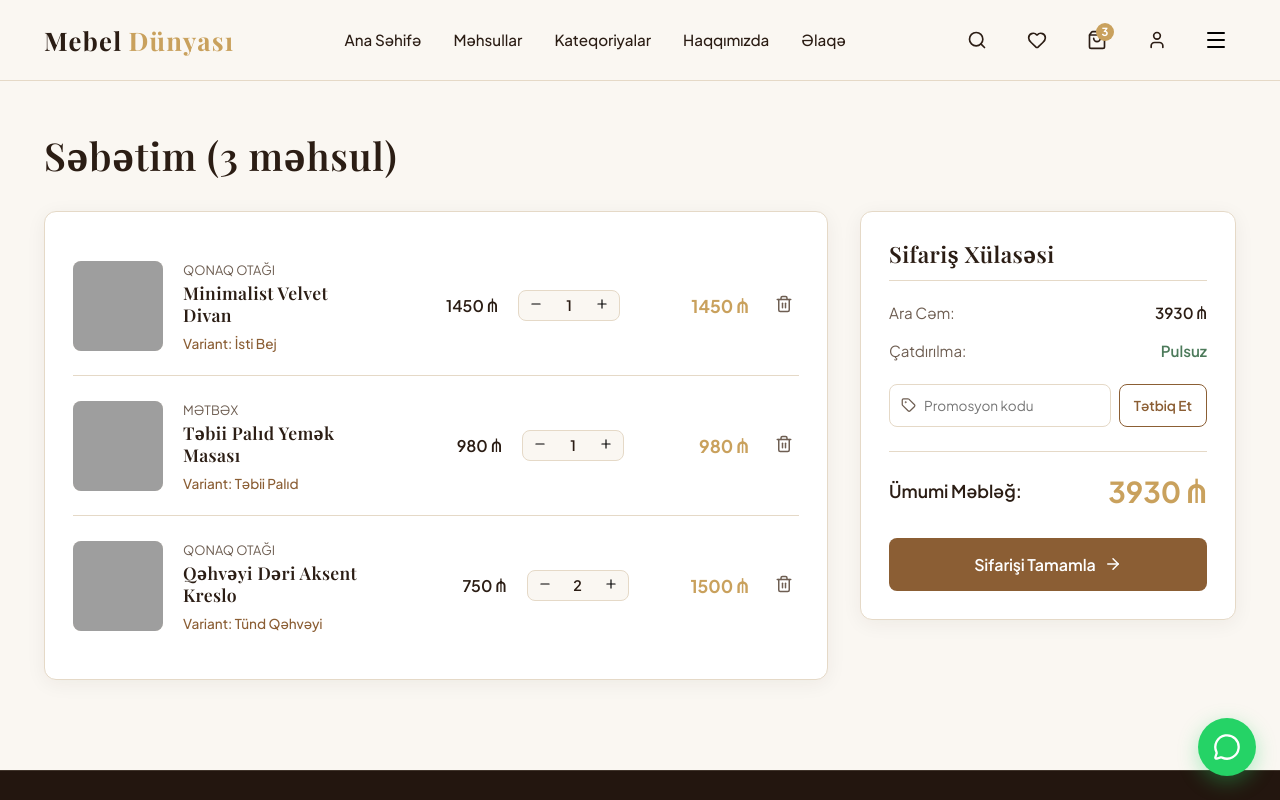
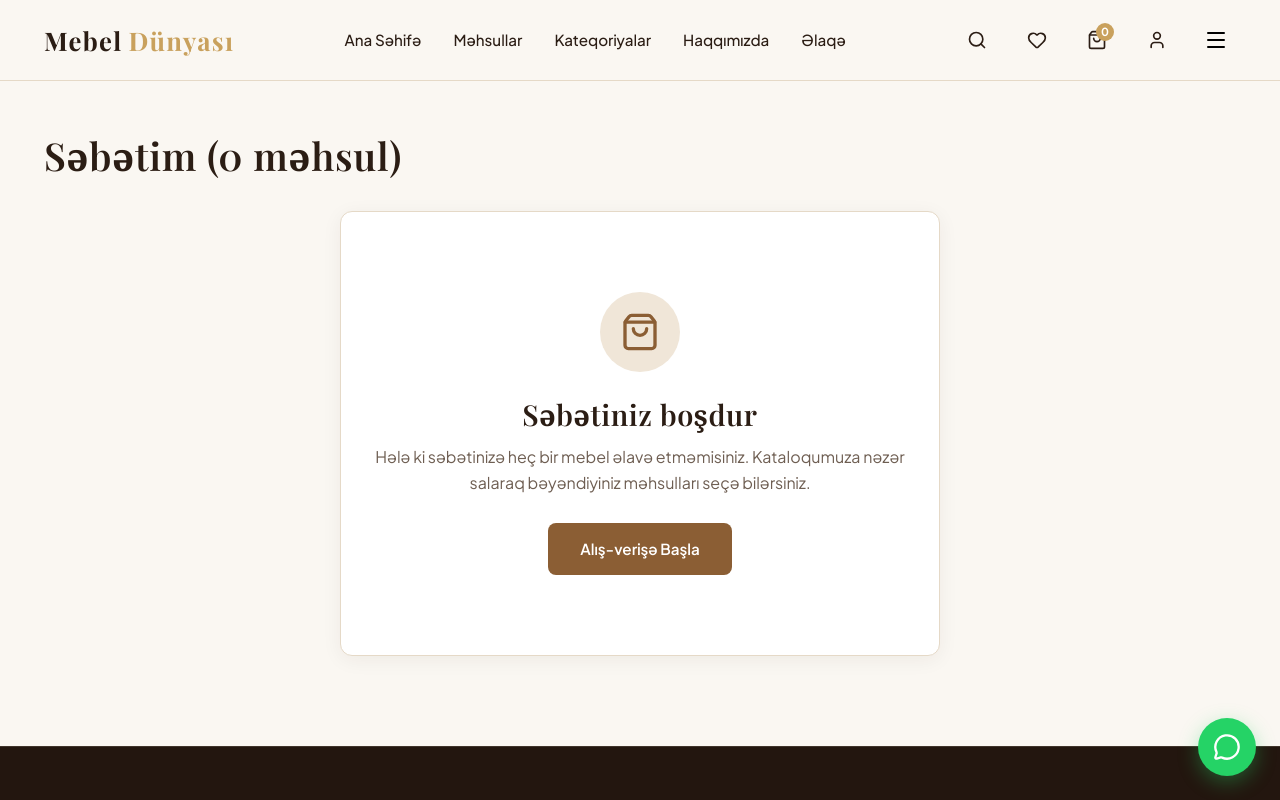
Before and after one commit to hassanoffar-ai/mebel-dunyasi, a Next.js app: page /sebet in a window 1280 px wide. Shown: the top 800 px of the page. Built offline with nearby package versions, Linux system fonts and the light colour scheme; grey boxes are pictures that could not be loaded; a web font is replaced by a local one.

Commit message:
Cart yerinde düzeliş olundu

```diff
--- a/src/app/layout.tsx
+++ b/src/app/layout.tsx
@@ -1,10 +1,11 @@
 import '../../style.css';
 import './globals.css';
 import type { Metadata } from 'next';
+import { CartProvider } from '@/context/CartContext';
 
 export const metadata: Metadata = {
-  title: 'Mebel Dünyası — Hesab Yaradın',
-  description: 'Mebel Dünyası istifadəçi qeydiyyatı səhifəsi.',
+  title: 'Mebel Dünyası — Premium Mebellər',
+  description: 'Müasir və minimalist mebel kolleksiyası.',
 };
 
 export default function RootLayout({
@@ -14,7 +15,9 @@ export default function RootLayout({
 }) {
   return (
     <html lang="az">
-      <body>{children}</body>
+      <body>
+        <CartProvider>{children}</CartProvider>
+      </body>
     </html>
   );
 }
--- a/src/app/mehsullar/[id]/page.tsx
+++ b/src/app/mehsullar/[id]/page.tsx
@@ -9,16 +9,18 @@ import { MOCK_PRODUCTS, Product } from '@/lib/mockData';
 import { supabase } from '@/lib/supabase';
 import { Star, Heart, ShoppingBag, Truck, ShieldCheck, RotateCcw, Check, Plus, Minus, Send, AlertCircle, CheckCircle2 } from 'lucide-react';
 
+import { useCart } from '@/context/CartContext';
+
 export default function ProductDetailPage() {
   const params = useParams();
   const productId = (params?.id as string) || '1';
 
+  const { addToCart } = useCart();
   const [product, setProduct] = useState<Product | null>(null);
   const [selectedImage, setSelectedImage] = useState<string>('');
   const [quantity, setQuantity] = useState(1);
   const [selectedColor, setSelectedColor] = useState('İsti Bej');
   const [activeTab, setActiveTab] = useState<'desc' | 'specs' | 'reviews'>('desc');
-  const [cartCount, setCartCount] = useState(0);
   const [isWishlisted, setIsWishlisted] = useState(false);
 
   // Form State for Review
@@ -253,7 +255,7 @@ export default function ProductDetailPage() {
                 <button
                   className="btn btn-primary"
                   style={{ flex: 1, padding: '14px 24px' }}
-                  onClick={() => setCartCount((prev) => prev + quantity)}
+                  onClick={() => addToCart(product, quantity, selectedColor)}
                 >
                   <ShoppingBag size={20} />
                   Səbətə Əlavə Et
--- a/src/app/mehsullar/page.tsx
+++ b/src/app/mehsullar/page.tsx
@@ -7,17 +7,19 @@ import { ProductCard } from '@/components/ProductCard';
 import { MOCK_PRODUCTS, Product } from '@/lib/mockData';
 import { Search, Filter, SlidersHorizontal } from 'lucide-react';
 
+import { useCart } from '@/context/CartContext';
+
 export default function ProductsPage() {
+  const { addToCart } = useCart();
   const [products, setProducts] = useState<Product[]>(MOCK_PRODUCTS);
   const [selectedCategory, setSelectedCategory] = useState<string>('Bütün');
   const [searchQuery, setSearchQuery] = useState<string>('');
   const [sortBy, setSortBy] = useState<'default' | 'price-low' | 'price-high' | 'rating'>('default');
-  const [cartCount, setCartCount] = useState(0);
 
   const categories = ['Bütün', 'Qonaq Otağı', 'Yataq Otağı', 'Mətbəx'];
 
   const handleAddToCart = (product: Product) => {
-    setCartCount((prev) => prev + 1);
+    addToCart(product);
   };
 
   // Filter & Sort Products
--- a/src/app/sebet/page.tsx
+++ b/src/app/sebet/page.tsx
@@ -45,8 +45,10 @@ const INITIAL_CART: CartItem[] = [
   },
 ];
 
+import { useCart } from '@/context/CartContext';
+
 export default function CartPage() {
-  const [cartItems, setCartItems] = useState<CartItem[]>(INITIAL_CART);
+  const { cartItems, updateQuantity, removeFromCart } = useCart();
   const [couponCode, setCouponCode] = useState('');
   const [discountApplied, setDiscountApplied] = useState(false);
   const [confirmDeleteId, setConfirmDeleteId] = useState<string | null>(null);
@@ -57,15 +59,8 @@ export default function CartPage() {
   const shippingFee = subtotal > 1500 || subtotal === 0 ? 0 : 30;
   const totalPrice = subtotal - discountAmount + shippingFee;
 
-  const updateQuantity = (id: string, newQty: number) => {
-    if (newQty < 1) return;
-    setCartItems((prev) =>
-      prev.map((item) => (item.id === id ? { ...item, quantity: newQty } : item))
-    );
-  };
-
-  const removeItem = (id: string) => {
-    setCartItems((prev) => prev.filter((item) => item.id !== id));
+  const removeItem = (id: string, variant: string) => {
+    removeFromCart(id, variant);
     setConfirmDeleteId(null);
   };
 
@@ -185,7 +180,7 @@ export default function CartPage() {
                       }}
                     >
                       <button
-                        onClick={() => updateQuantity(item.id, item.quantity - 1)}
+                        onClick={() => updateQuantity(item.id, item.quantity - 1, item.variant)}
                         style={{ padding: '6px 10px', border: 'none', background: 'none', cursor: 'pointer' }}
                       >
                         <Minus size={14} />
@@ -194,7 +189,7 @@ export default function CartPage() {
                         {item.quantity}
                       </span>
                       <button
-                        onClick={() => updateQuantity(item.id, item.quantity + 1)}
+                        onClick={() => updateQuantity(item.id, item.quantity + 1, item.variant)}
                         style={{ padding: '6px 10px', border: 'none', background: 'none', cursor: 'pointer' }}
                       >
                         <Plus size={14} />
@@ -208,7 +203,7 @@ export default function CartPage() {
 
                     {/* Silmə Düyməsi & Tooltip Confirm */}
                     <div style={{ position: 'relative' }}>
-                      {confirmDeleteId === item.id ? (
+                      {confirmDeleteId === `${item.id}-${item.variant}` ? (
                         <div
                           style={{
                             position: 'absolute',
@@ -227,13 +222,13 @@ export default function CartPage() {
                           }}
                         >
                           <span>Silinsin?</span>
-                          <button onClick={() => removeItem(item.id)} style={{ color: '#FF6B6B', fontWeight: '700', background: 'none', border: 'none', cursor: 'pointer' }}>Bəli</button>
+                          <button onClick={() => removeItem(item.id, item.variant)} style={{ color: '#FF6B6B', fontWeight: '700', background: 'none', border: 'none', cursor: 'pointer' }}>Bəli</button>
                           <button onClick={() => setConfirmDeleteId(null)} style={{ color: 'white', background: 'none', border: 'none', cursor: 'pointer' }}>Xeyr</button>
                         </div>
                       ) : null}
 
                       <button
-                        onClick={() => setConfirmDeleteId(item.id)}
+                        onClick={() => setConfirmDeleteId(`${item.id}-${item.variant}`)}
                         style={{ background: 'none', border: 'none', color: 'var(--text-muted)', cursor: 'pointer', padding: '6px' }}
                         title="Səbətdən Sil"
                       >
--- a/src/components/Navigation.tsx
+++ b/src/components/Navigation.tsx
@@ -5,13 +5,18 @@ import Link from 'next/link';
 import { usePathname } from 'next/navigation';
 import { Search, Heart, ShoppingBag, User, Menu, X, MessageCircle } from 'lucide-react';
 
+import { useCart } from '@/context/CartContext';
+
 interface HeaderProps {
-  cartCount: number;
+  cartCount?: number;
 }
 
-export function Header({ cartCount }: HeaderProps) {
+export function Header({ cartCount: propCartCount }: HeaderProps) {
   const [isMobileOpen, setIsMobileOpen] = useState(false);
   const pathname = usePathname();
+  const { cartCount: contextCartCount } = useCart();
+
+  const cartCount = propCartCount !== undefined ? propCartCount : contextCartCount;
 
   const navItems = [
     { name: 'Ana Səhifə', href: '/' },
--- /dev/null
+++ b/src/context/CartContext.tsx
@@ -0,0 +1,113 @@
+'use client';
+
+import React, { createContext, useContext, useState, useEffect } from 'react';
+import { Product } from '@/lib/mockData';
+
+export interface CartItem {
+  id: string;
+  name: string;
+  category: string;
+  variant: string;
+  price: number;
+  quantity: number;
+  image_url: string;
+}
+
+interface CartContextType {
+  cartItems: CartItem[];
+  cartCount: number;
+  addToCart: (product: Product, quantity?: number, variant?: string) => void;
+  removeFromCart: (id: string, variant?: string) => void;
+  updateQuantity: (id: string, quantity: number, variant?: string) => void;
+  clearCart: () => void;
+}
+
+const CartContext = createContext<CartContextType | undefined>(undefined);
+
+const CART_STORAGE_KEY = 'mebel_dunyamiz_cart';
+
+export function CartProvider({ children }: { children: React.ReactNode }) {
+  const [cartItems, setCartItems] = useState<CartItem[]>([]);
+  const [isLoaded, setIsLoaded] = useState(false);
+
+  // Load cart from localStorage on mount
+  useEffect(() => {
+    try {
+      const stored = localStorage.getItem(CART_STORAGE_KEY);
+      if (stored) {
+        setCartItems(JSON.parse(stored));
+      }
+    } catch (e) {
+      console.error('Failed to load cart from storage', e);
+    }
+    setIsLoaded(true);
+  }, []);
+
+  // Save cart to localStorage whenever it changes
+  useEffect(() => {
+    if (isLoaded) {
+      try {
+        localStorage.setItem(CART_STORAGE_KEY, JSON.stringify(cartItems));
+      } catch (e) {
+        console.error('Failed to save cart to storage', e);
+      }
+    }
+  }, [cartItems, isLoaded]);
+
+  const addToCart = (product: Product, quantity: number = 1, variant: string = 'Standart') => {
+    setCartItems((prev) => {
+      const existingIndex = prev.findIndex((item) => item.id === product.id && item.variant === variant);
+      if (existingIndex > -1) {
+        const updated = [...prev];
+        updated[existingIndex] = {
+          ...updated[existingIndex],
+          quantity: updated[existingIndex].quantity + quantity,
+        };
+        return updated;
+      }
+      return [
+        ...prev,
+        {
+          id: product.id,
+          name: product.name,
+          category: product.category || 'Mebel',
+          variant: variant,
+          price: product.price,
+          quantity: quantity,
+          image_url: product.image_url,
+        },
+      ];
+    });
+  };
+
+  const removeFromCart = (id: string, variant: string = 'Standart') => {
+    setCartItems((prev) => prev.filter((item) => !(item.id === id && item.variant === variant)));
+  };
+
+  const updateQuantity = (id: string, quantity: number, variant: string = 'Standart') => {
+    if (quantity < 1) return;
+    setCartItems((prev) =>
+      prev.map((item) => (item.id === id && item.variant === variant ? { ...item, quantity } : item))
+    );
+  };
+
+  const clearCart = () => {
+    setCartItems([]);
+  };
+
+  const cartCount = cartItems.reduce((sum, item) => sum + item.quantity, 0);
+
+  return (
+    <CartContext.Provider value={{ cartItems, cartCount, addToCart, removeFromCart, updateQuantity, clearCart }}>
+      {children}
+    </CartContext.Provider>
+  );
+}
+
+export function useCart() {
+  const context = useContext(CartContext);
+  if (!context) {
+    throw new Error('useCart must be used within a CartProvider');
+  }
+  return context;
+}
```
Also changed, not shown: src/app/admin/admin.css (+7 -0 lines), src/app/admin/login/page.tsx (+10 -8 lines), src/app/checkout/page.tsx (+7 -4 lines), src/app/page.tsx (+4 -27 lines).
